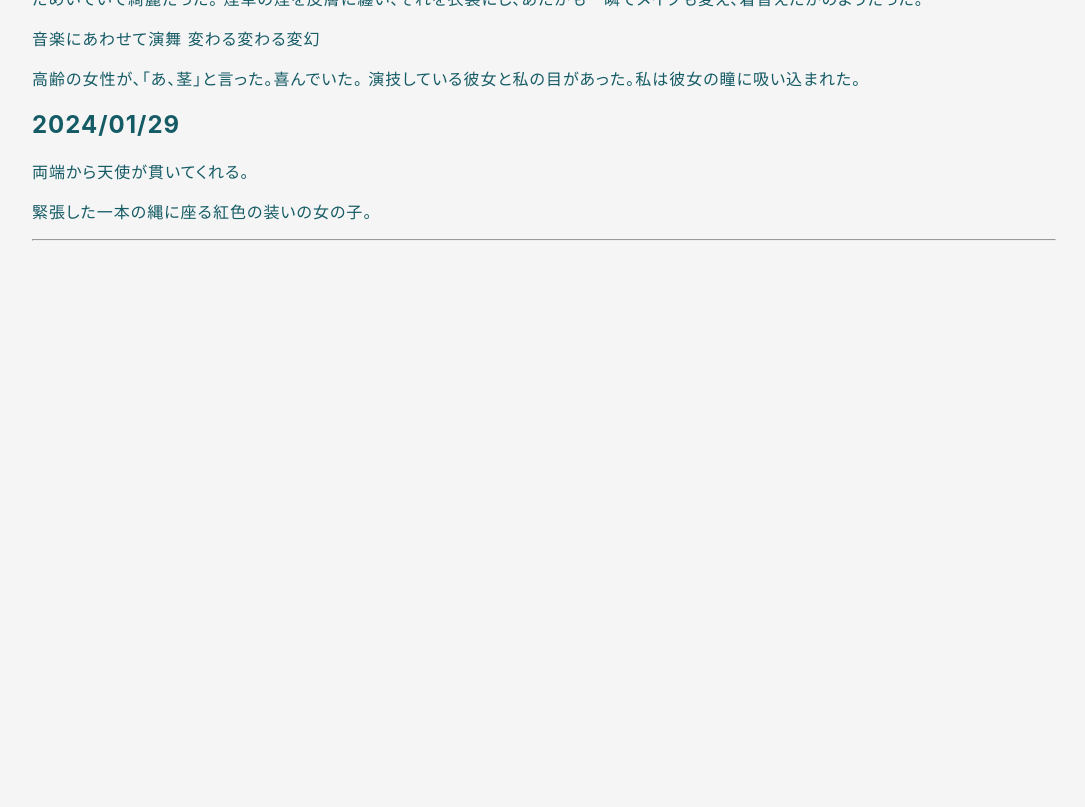
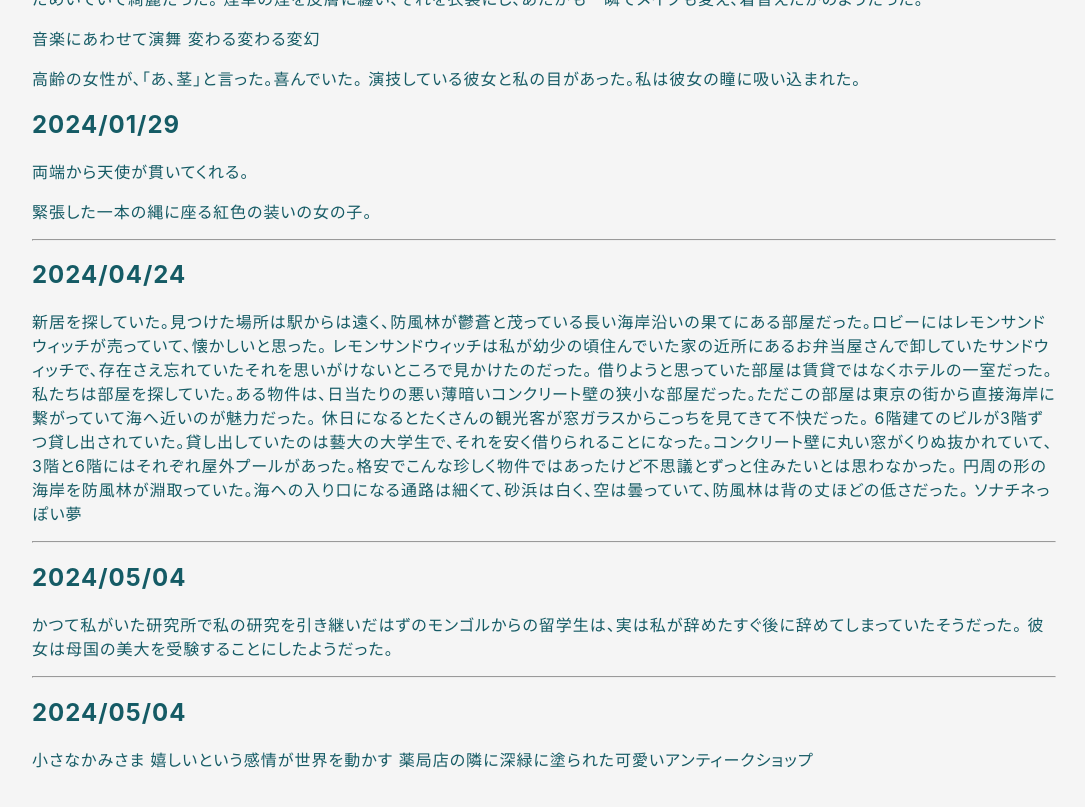
Before and after one commit to hihumi-riku/hihumi-riku.github.io, a Jekyll site: the page built from _posts/2024-01-29-dream_2024.md, in a window 1280 px wide and 900 px high, scrolled down 750 px. Shown: the top 807 px of the window, without its empty margins (96-1181 px from the left). Built offline with Jekyll 4.4.1, drawn with Linux system fonts in a browser that asks for light colours; before the commit the page ends 1431 px from its top, so only the background shows below that.

Commit message:
Update 2024-01-29-dream_2024.md

```diff
--- a/_posts/2024-01-29-dream_2024.md
+++ b/_posts/2024-01-29-dream_2024.md
@@ -56,3 +56,32 @@ title: 2024年の夢日記
 緊張した一本の縄に座る紅色の装いの女の子。
 
 ---
+
+<a id="3"></a>
+<a href="#3"></a>
+## 2024/04/24
+新居を探していた。見つけた場所は駅からは遠く、防風林が鬱蒼と茂っている長い海岸沿いの果てにある部屋だった。ロビーにはレモンサンドウィッチが売っていて、懐かしいと思った。
+レモンサンドウィッチは私が幼少の頃住んでいた家の近所にあるお弁当屋さんで卸していたサンドウィッチで、存在さえ忘れていたそれを思いがけないところで見かけたのだった。
+借りようと思っていた部屋は賃貸ではなくホテルの一室だった。
+私たちは部屋を探していた。ある物件は、日当たりの悪い薄暗いコンクリート壁の狭小な部屋だった。ただこの部屋は東京の街から直接海岸に繋がっていて海へ近いのが魅力だった。
+休日になるとたくさんの観光客が窓ガラスからこっちを見てきて不快だった。
+6階建てのビルが3階ずつ貸し出されていた。貸し出していたのは藝大の大学生で、それを安く借りられることになった。コンクリート壁に丸い窓がくりぬ抜かれていて、3階と6階にはそれぞれ屋外プールがあった。格安でこんな珍しく物件ではあったけど不思議とずっと住みたいとは思わなかった。
+円周の形の海岸を防風林が淵取っていた。海への入り口になる通路は細くて、砂浜は白く、空は曇っていて、防風林は背の丈ほどの低さだった。
+ソナチネっぽい夢
+
+---
+
+<a id="4"></a>
+<a href="#4"></a>
+## 2024/05/04
+かつて私がいた研究所で私の研究を引き継いだはずのモンゴルからの留学生は、実は私が辞めたすぐ後に辞めてしまっていたそうだった。
+彼女は母国の美大を受験することにしたようだった。
+
+---
+
+<a id="5"></a>
+<a href="#5"></a>
+## 2024/05/04
+小さなかみさま
+嬉しいという感情が世界を動かす
+薬局店の隣に深緑に塗られた可愛いアンティークショップ
```
